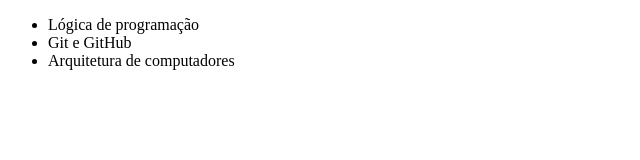
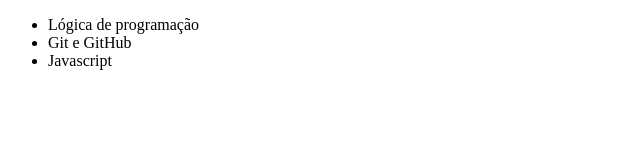
Before and after one commit to amandaafreitas/alura-git, a plain HTML site: page index.html in a window 1280 px wide. Shown: the whole page, without its empty margins (0-640 px from the left). Drawn offline with Linux system fonts and the light colour scheme.

Commit message:
Mudança de Curso de Arquitetura de Computadores para Javascript

```diff
--- a/index.html
+++ b/index.html
@@ -10,7 +10,7 @@
   <ul>
       <li> Lógica de programação</li>
       <li>Git e GitHub</li>
-      <li>Arquitetura de computadores</li>
+      <li>Javascript</li>
   </ul>
 </body>
 </html>
```
